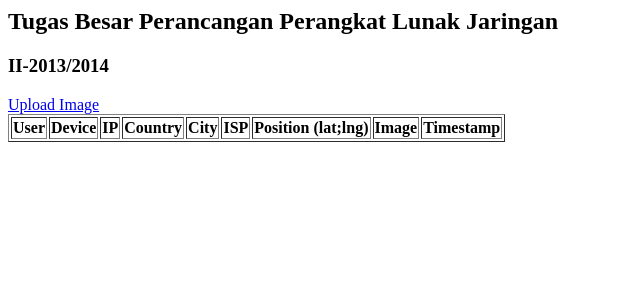
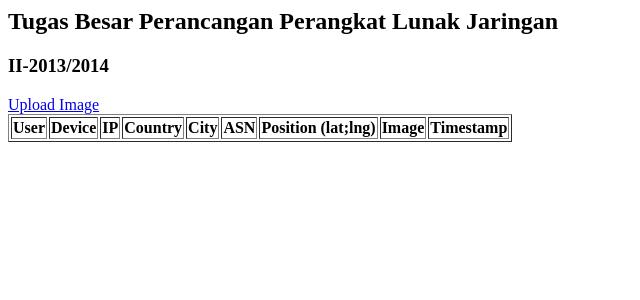
Before and after one commit to agungup/flashbang, a CodeIgniter app: page /index.php/filemanagement/index in a window 1280 px wide. Shown: the top 300 px of the page, without its empty margins (0-640 px from the left). Run offline with CodeIgniter, Linux system fonts and the light colour scheme; data that the repository does not hold is empty.

Commit message:
change ISP to ASN on filelist

```diff
--- a/application/views/filelist.php
+++ b/application/views/filelist.php
@@ -6,7 +6,7 @@
   <th>IP</th>
   <th>Country</th>
   <th>City</th>
-  <th>ISP</th>
+  <th>ASN</th>
   <th>Position (lat;lng)</th>
   <th>Image</th>
   <th>Timestamp</th>
```
